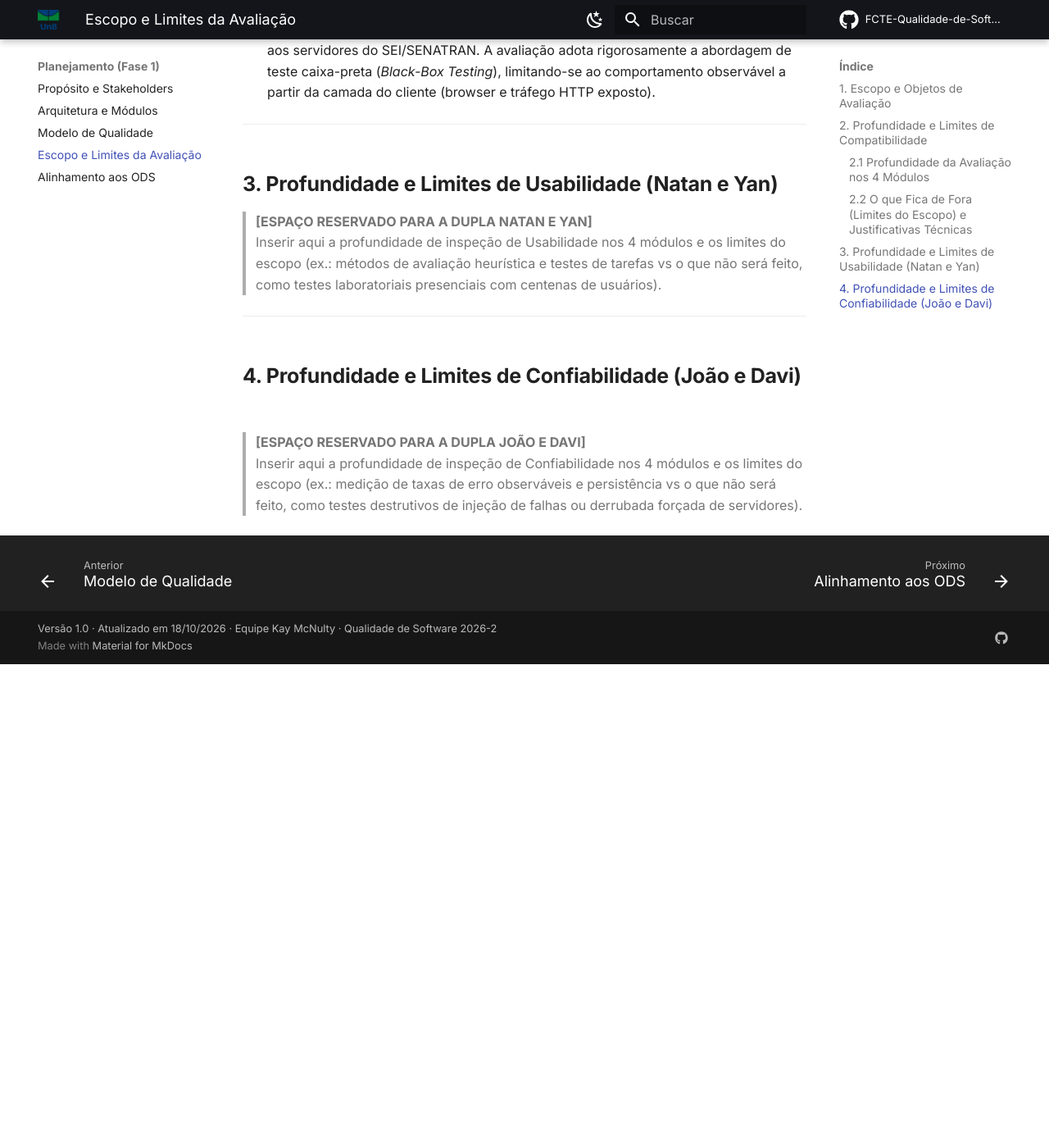
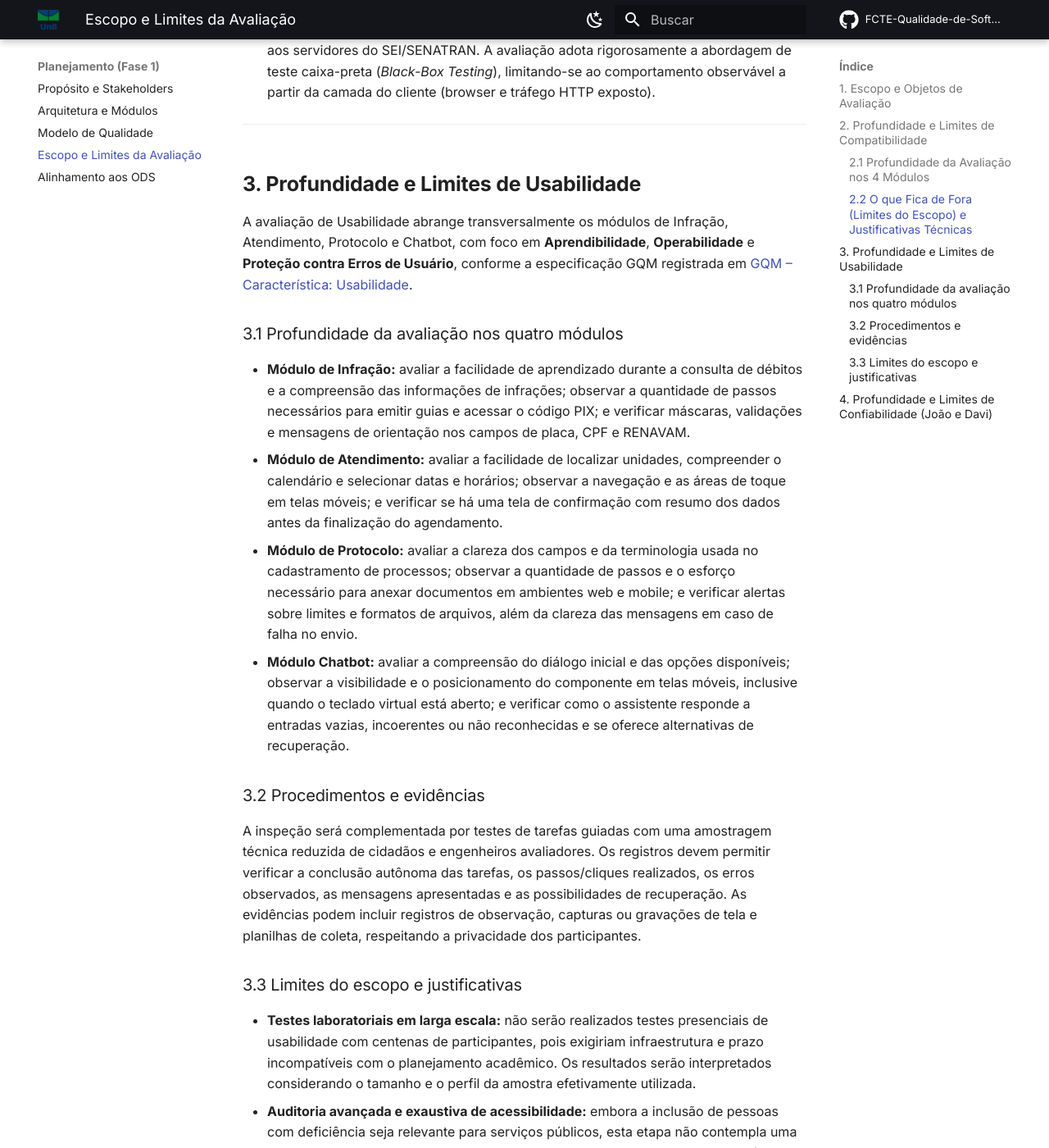
Before and after one commit to FCTE-Qualidade-de-Software-1/2026-2_T02_KAY_MCNULTY, an MkDocs documentation site: the page built from docs/fase1/escopo-limites.md, in a window 1280 px wide and 1400 px high, scrolled down 1654 px. Shown: the whole window at 82% size. Built offline with MkDocs 1.6.1 and Material for MkDocs 9.7.7, drawn with Linux system fonts in a browser that asks for light colours; comment, search, counter and statistics services are not loaded; before the commit the page ends 2464 px from its top, so only the background shows below that; some of the changed text lies outside the part shown.

Commit message:
docs: detalha escopo e limites de usabilidade

```diff
--- a/docs/fase1/escopo-limites.md
+++ b/docs/fase1/escopo-limites.md
@@ -25,10 +25,26 @@ A avaliação da característica de Compatibilidade abrange transversalmente os
 
 ---
 
-## 3. Profundidade e Limites de Usabilidade (Natan e Yan)
+## 3. Profundidade e Limites de Usabilidade
 
-> **[ESPAÇO RESERVADO PARA A DUPLA NATAN E YAN]**
-> Inserir aqui a profundidade de inspeção de Usabilidade nos 4 módulos e os limites do escopo (ex.: métodos de avaliação heurística e testes de tarefas vs o que não será feito, como testes laboratoriais presenciais com centenas de usuários).
+A avaliação de Usabilidade abrange transversalmente os módulos de Infração, Atendimento, Protocolo e Chatbot, com foco em **Aprendibilidade**, **Operabilidade** e **Proteção contra Erros de Usuário**, conforme a especificação GQM registrada em [GQM – Característica: Usabilidade](../fase2/usabilidade.md).
+
+### 3.1 Profundidade da avaliação nos quatro módulos
+
+* **Módulo de Infração:** avaliar a facilidade de aprendizado durante a consulta de débitos e a compreensão das informações de infrações; observar a quantidade de passos necessários para emitir guias e acessar o código PIX; e verificar máscaras, validações e mensagens de orientação nos campos de placa, CPF e RENAVAM.
+* **Módulo de Atendimento:** avaliar a facilidade de localizar unidades, compreender o calendário e selecionar datas e horários; observar a navegação e as áreas de toque em telas móveis; e verificar se há uma tela de confirmação com resumo dos dados antes da finalização do agendamento.
+* **Módulo de Protocolo:** avaliar a clareza dos campos e da terminologia usada no cadastramento de processos; observar a quantidade de passos e o esforço necessário para anexar documentos em ambientes web e mobile; e verificar alertas sobre limites e formatos de arquivos, além da clareza das mensagens em caso de falha no envio.
+* **Módulo Chatbot:** avaliar a compreensão do diálogo inicial e das opções disponíveis; observar a visibilidade e o posicionamento do componente em telas móveis, inclusive quando o teclado virtual está aberto; e verificar como o assistente responde a entradas vazias, incoerentes ou não reconhecidas e se oferece alternativas de recuperação.
+
+### 3.2 Procedimentos e evidências
+
+A inspeção será complementada por testes de tarefas guiadas com uma amostragem técnica reduzida de cidadãos e engenheiros avaliadores. Os registros devem permitir verificar a conclusão autônoma das tarefas, os passos/cliques realizados, os erros observados, as mensagens apresentadas e as possibilidades de recuperação. As evidências podem incluir registros de observação, capturas ou gravações de tela e planilhas de coleta, respeitando a privacidade dos participantes.
+
+### 3.3 Limites do escopo e justificativas
+
+* **Testes laboratoriais em larga escala:** não serão realizados testes presenciais de usabilidade com centenas de participantes, pois exigiriam infraestrutura e prazo incompatíveis com o planejamento acadêmico. Os resultados serão interpretados considerando o tamanho e o perfil da amostra efetivamente utilizada.
+* **Auditoria avançada e exaustiva de acessibilidade:** embora a inclusão de pessoas com deficiência seja relevante para serviços públicos, esta etapa não contempla uma auditoria completa de acessibilidade com testes exaustivos de leitores de tela (por exemplo, NVDA e TalkBack), avaliação especializada de contraste e cobertura integral das diretrizes WCAG. Essas atividades ficam reservadas a estudos focados em acessibilidade.
+* **Alteração do portal:** a avaliação é diagnóstica e adota a abordagem caixa-preta (*Black-Box Testing*). Não haverá alteração de código-fonte, refatoração ou aplicação direta de correções no ambiente de produção.
 
 ---
 
```
